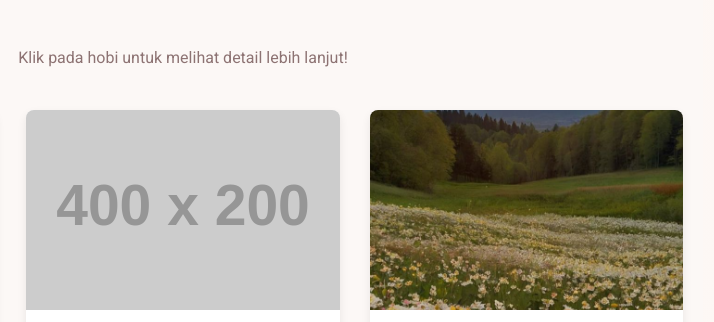
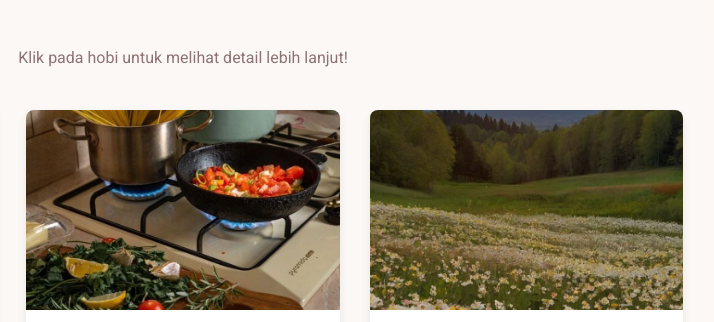
Before and after one commit to mtcsee/mtcsee.github.io, a plain HTML site: page index.html in a window 1280 px wide. Shown: the part 776-1098 px from the top of the page, 457-1171 px from the left. Drawn offline with nearby package versions, Linux system fonts and the light colour scheme; placeholder pictures from the web are drawn by us.

Commit message:
Update index.html

```diff
--- a/index.html
+++ b/index.html
@@ -56,7 +56,7 @@
 
                 <div id="masak" class="hobby-item" data-hobby="masak">
                     <div class="hobby-image-container">
-                        <img src="https://via.placeholder.com/400x200/A0522D/FFFFFF?text=Masak" alt="Hidangan Masakan Lezat">
+                        <img src="3cff0ee7-fd73-4cf0-93a2-6cf9659f0273.jpg?text=Masak" alt="Hidangan Masakan Lezat">
                     </div>
                     <h3>Masak 🍳</h3>
                     <p>Menciptakan berbagai resep dan hidangan lezat.</p>
```
